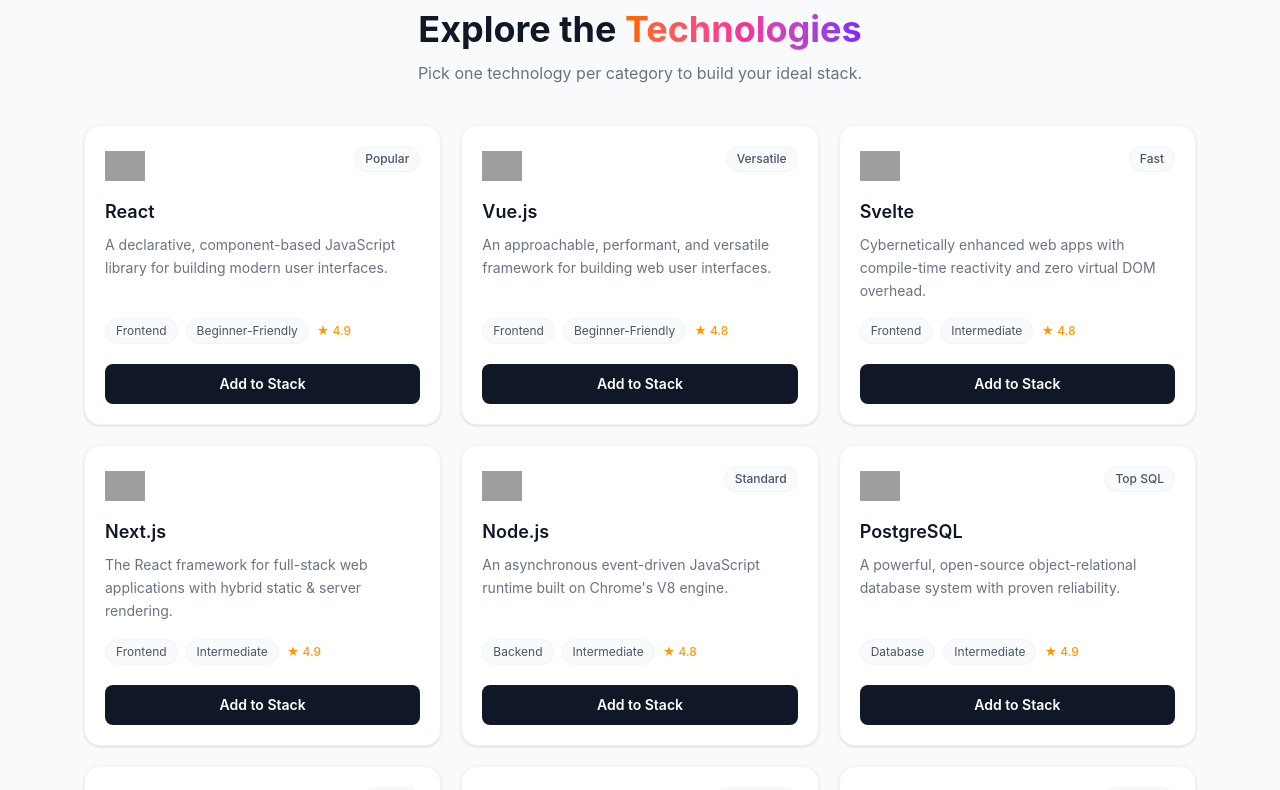
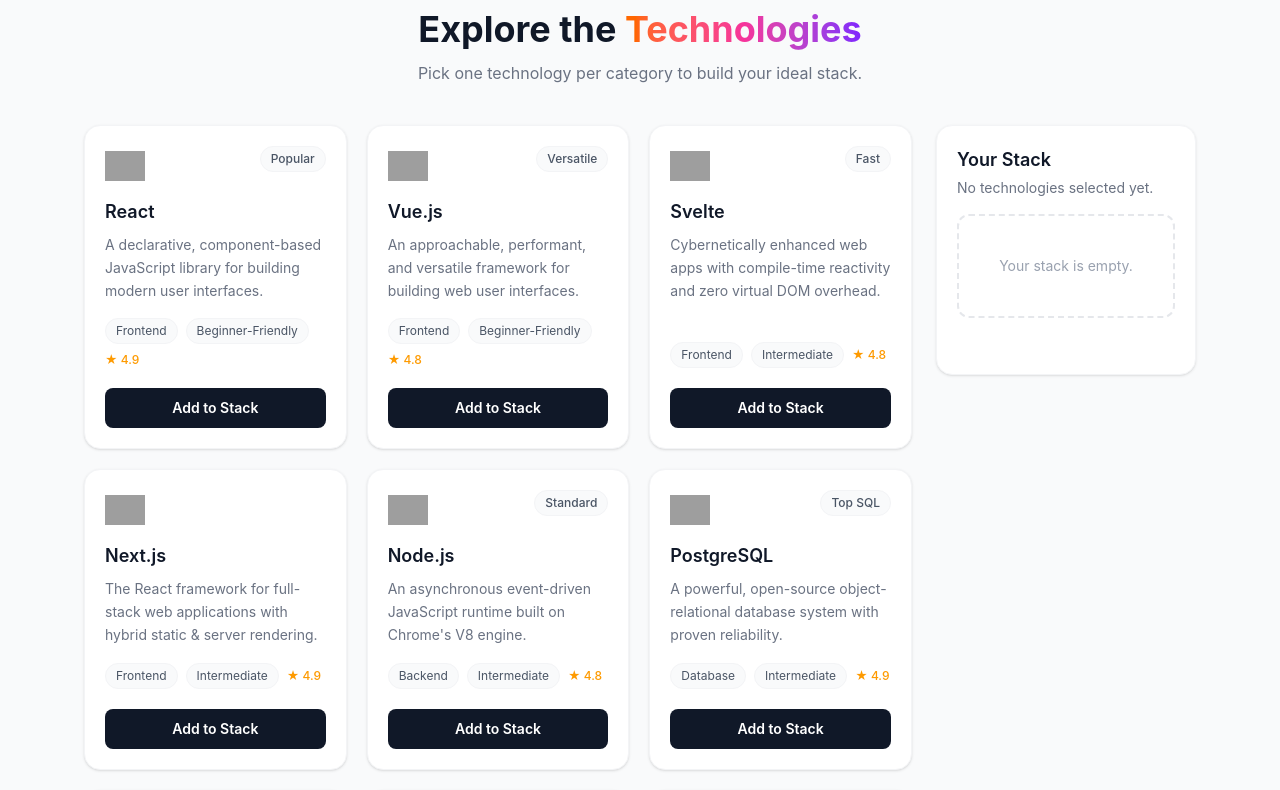
Before and after one commit to armani990/Assignment-005, a React (Vite) app: page / in a window 1280 px wide. Shown: the part 760-1550 px from the top of the page. Built offline with nearby package versions, Linux system fonts and the light colour scheme; grey boxes are pictures that could not be loaded.

Commit message:
stack functionality done

```diff
--- a/src/App.tsx
+++ b/src/App.tsx
@@ -2,6 +2,7 @@
 import Banner from "./components/Banner";
 import Navbar from "./components/Navbar";
 import TechnologyCard from "./components/TechnologyCard";
+import YourStack from "./components/YourStack";
 import type { Technology } from "./types/technology";
 
 function App() {
@@ -19,6 +20,14 @@
 
   const handleAdd = (tech: Technology) => {
     setStack((prev) => [...prev, tech]);
+  };
+
+  const handleRemove = (id: string) => {
+    setStack((prev) => prev.filter((t) => t.id !== id));
+  };
+
+  const handleRemoveAll = () => {
+    setStack([]);
   };
 
   return (
@@ -40,7 +49,9 @@
             </p>
           </div>
 
-          <div className="grid grid-cols-1 gap-5 sm:grid-cols-2 lg:grid-cols-3">
+          <div className="grid grid-cols-1 gap-6 lg:grid-cols-4">
+            {/* Technology Cards */}
+            <div className="lg:col-span-3 grid grid-cols-1 gap-5 sm:grid-cols-2 xl:grid-cols-3">
               {technologies.map((tech) => (
                 <TechnologyCard
                   key={tech.id}
@@ -50,6 +61,16 @@
                 />
               ))}
             </div>
+
+            {/* Your Stack Sidebar */}
+            <div className="lg:col-span-1">
+              <YourStack
+                stack={stack}
+                onRemove={handleRemove}
+                onRemoveAll={handleRemoveAll}
+              />
+            </div>
+          </div>
         </div>
       </section>
     </>
--- /dev/null
+++ b/src/components/YourStack.tsx
@@ -0,0 +1,65 @@
+import type { Technology } from "../types/technology";
+
+interface Props {
+  stack: Technology[];
+  onRemove: (id: string) => void;
+  onRemoveAll: () => void;
+}
+
+const YourStack = ({ stack, onRemove, onRemoveAll }: Props) => {
+  return (
+    <div className="bg-white border border-gray-100 rounded-2xl p-5 shadow-sm sticky top-24">
+      <h3 className="text-lg font-semibold text-gray-900">Your Stack</h3>
+      <p className="text-sm text-gray-500 mt-1">
+        {stack.length === 0
+          ? "No technologies selected yet."
+          : `${stack.length} Technology Selected`}
+      </p>
+
+      <div className="mt-4 space-y-3 min-h-[140px]">
+        {stack.length === 0 ? (
+          <div className="border-2 border-dashed border-gray-200 rounded-xl py-10 text-center text-gray-400 text-sm">
+            Your stack is empty.
+          </div>
+        ) : (
+          stack.map((item) => (
+            <div
+              key={item.id}
+              className="flex items-center gap-3 p-3 rounded-xl border border-gray-100 bg-gray-50"
+            >
+              <img
+                src={item.icon}
+                alt={item.name}
+                className="w-8 h-8 object-contain"
+              />
+              <div className="flex-1 min-w-0">
+                <p className="text-sm font-medium text-gray-900 truncate">
+                  {item.name}
+                </p>
+                <p className="text-xs text-gray-500">{item.category}</p>
+              </div>
+              <button
+                onClick={() => onRemove(item.id)}
+                className="text-gray-400 hover:text-red-500 transition text-xl leading-none"
+                aria-label="Remove"
+              >
+                ×
+              </button>
+            </div>
+          ))
+        )}
+      </div>
+
+      {stack.length > 0 && (
+        <button
+          onClick={onRemoveAll}
+          className="mt-4 w-full py-2.5 rounded-lg border border-red-200 text-red-500 text-sm font-medium hover:bg-red-50 transition"
+        >
+          Remove All
+        </button>
+      )}
+    </div>
+  );
+};
+
+export default YourStack;
```
Lines whose indentation alone changed are shown as unchanged.
